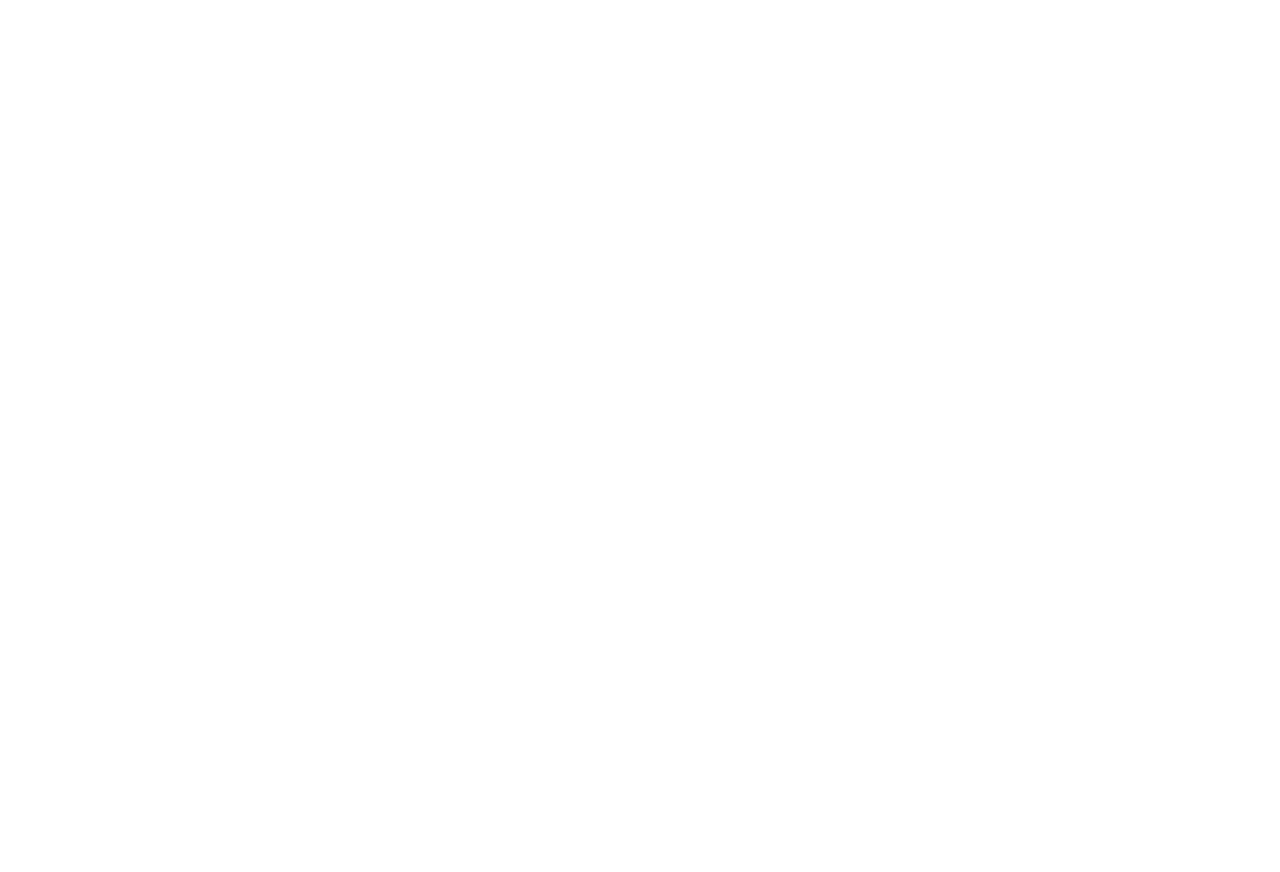
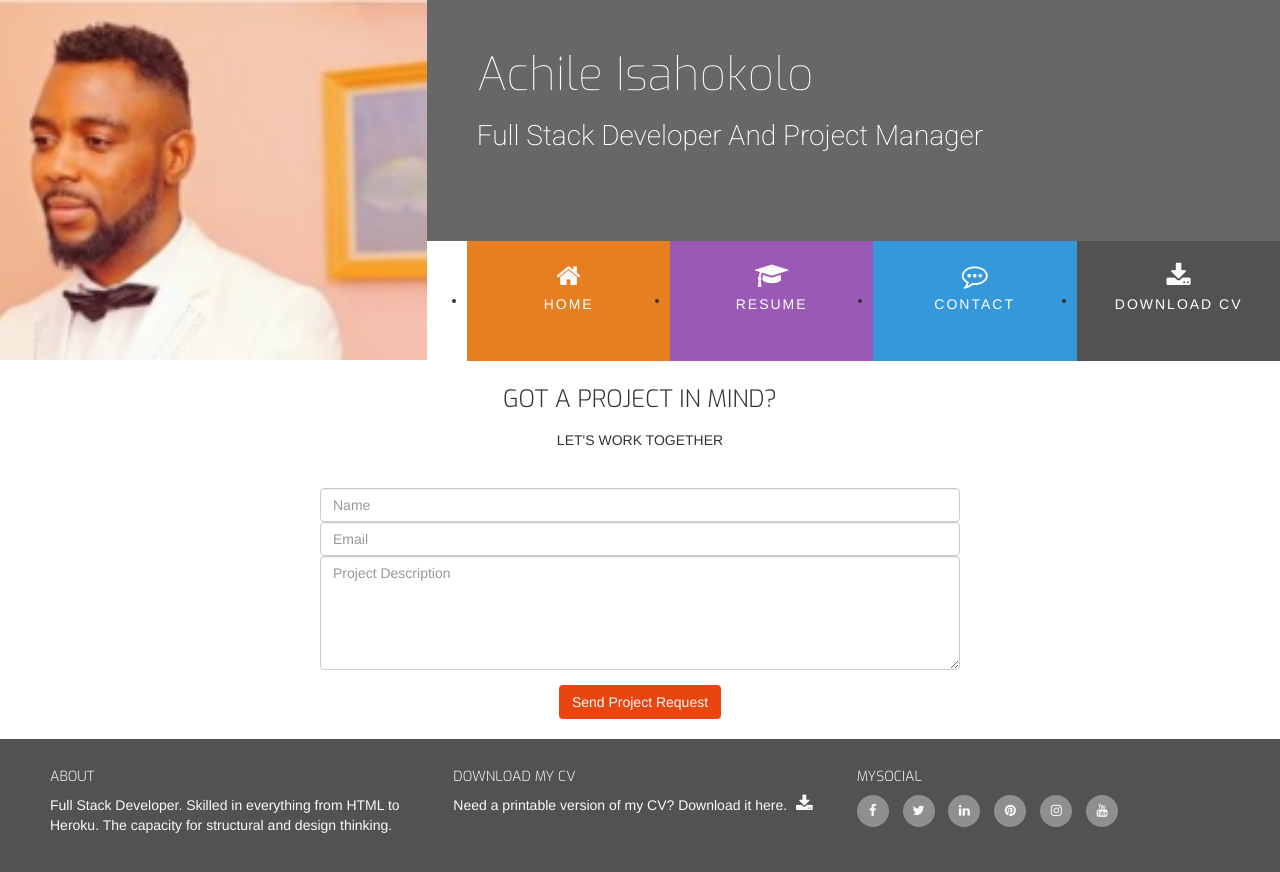
Before and after one commit to AchileAchile/ucd-Resume, a plain HTML site: page contact.html in a window 1280 px wide. Before the commit the page ends 800 px from the top, so only its background shows below. Drawn offline with nearby package versions, Linux system fonts and the light colour scheme.

Commit message:
new modification

```diff
--- a/assets/css/style.css
+++ b/assets/css/style.css
@@ -21,6 +21,10 @@
 
 .bg-color-work-history {
     background-color: #9b59b6;
+}
+
+.bg-color-contact {
+    background-color: #ffffff;
 }
 
 .ul-menu-color-home{
@@ -336,6 +340,29 @@ footer .cv-pdf i:hover {
 }
 
 
+/*.............................Contact*/
+
+.contact-heading {
+    font-family: "Exo",sans-serif;
+    font-weight:300;
+    margin-top: 25px;
+    margin-bottom: 20px;
+}
+
+.center-form {
+    padding-top: 10px;
+    margin: 0 auto;
+    max-width: 70%;
+
+}
+
+button[type="submit"]{
+    margin-top: 15px;
+    margin-bottom: 20px;
+    background-color: #e84610;
+    color: #fafafa;
+}
+
 /*.............................Media Querries*/
 
 @media(min-width: 992px){
@@ -344,4 +371,13 @@ footer .cv-pdf i:hover {
     float: none;
     display: table-cell;
   }
+
+  .center-form {
+        padding-top: 30px;
+        min-height: 240px;
+        margin: 0 auto;
+        max-width: 50%;
+
+    }
+
 }
--- a/contact.html
+++ b/contact.html
@@ -1,18 +1,94 @@
 <!DOCTYPE html>
 <html>
     <head>
-        <link rel="stylesheet" href="https://stackpath.bootstrapcdn.com/bootstrap/4.1.3/css/bootstrap.min.css" type="text/css" />
-        <link rel="stylesheet" href="https://stackpath.bootstrapcdn.com/font-awesome/4.7.0/css/font-awesome.min.css" type="text/css" />
+       <link rel="stylesheet" href="https://maxcdn.bootstrapcdn.com/bootstrap/3.3.7/css/bootstrap.min.css" type="text/css" type="text/css" />
+       <link rel="stylesheet" href="https://stackpath.bootstrapcdn.com/font-awesome/4.7.0/css/font-awesome.min.css" type="text/css" />
+       <link rel="stylesheet" href="https://cdnjs.cloudflare.com/ajax/libs/hover.css/2.3.1/css/hover-min.css" type="text/css" />
+       <link rel="stylesheet" href="assets/css/style.css" type="text/css" />
+       <meta name="viewport" content="width=device-width, initial-scale=1">
     </head>
     <body>
-        <header>
+        <header class="container-fluid">
+            <div class="row">
+                <a href="index.html">
+                    <div class="col-md-4 logo"></div>
+                </a>
+                <div class="col-md-8">
+                    <div class="row bg-color-name-title">
+                        <div class="heading">
+                            <h1 class="name">Achile Isahokolo</h1>
+                            <h2 class="title">Full Stack Developer And Project Manager</h2>
 
+                        </div>
+                    </div>
+                    <div class="row">
+                        <ul id="nav" class="List-inline-clearfix">
+                            <li class="col-xs-6 col-sm-3 ul-menu-color-home menuitem">
+                                <a href="index.html" class="hvr-sweep-to-bottom"><i class="fa fa-home" aria-hidden="true"></i><span>Home</span></a>
+                            </li>
+                            <li class="col-xs-6 col-sm-3 ul-menu-color-resume menuitem">
+                                <a href="resume.html" class="hvr-sweep-to-bottom"><i class="fa fa-graduation-cap" aria-hidden="true"></i><span>Resume</span></a>
+                            </li>
+                            <li class="col-xs-6 col-sm-3 ul-menu-color-contact menuitem">
+                                <a href="#" class="hvr-sweep-to-bottom"><i class="fa fa-commenting-o" aria-hidden="true"></i><span>Contact</span></a>
+                            </li>
+                            <li class="col-xs-6 col-sm-3 ul-menu-color-download menuitem">
+                                <a href="assets/cv/CVachile.pdf" target="_blank" class="hvr-sweep-to-bottom"><i class="fa fa-download" aria-hidden="true"></i><span>Download CV</span></a>
+                            </li>
+                        </ul>
+                    </div>
+                </div>
+            </div>
         </header>
-        <section>
+        <section class="container-fluid">
+            <div class="row bg-color-contact">
+                <div>
+                <h3 class="contact-heading uppercase text-center">Got a project in mind?</h3>
+                <h5 class="uppercase text-center">Let's work together</h5>
+            </div>
+            <div class="center-form">
+                <form>
+                    <input type="text" name="name" class="form-control" id="fullname" placeholder="Name" required/>
+                    <input type="text" name="emailaddress" class="form-control" id="emailaddress" placeholder="Email" required/>
 
+                    <textarea rows="5" name="projectsummary" class="form-control" id="projectsummary" placeholder="Project Description" required></textarea>
+                    <button type="submit" class="btn btn-secondary center-block">Send Project Request</button>
+
+                </form>
+            </div>
+            </div>
         </section>
-        <footer>
+        <footer class="container-fluid">
+            <div id="footer-details" class="row">
+               <div class="col-sm-4">
+                   <h5 class="uppercase general-sub">About</h5>
+                   <p class="inline-block">
+                       Full Stack Developer. Skilled in everything from HTML to Heroku.
+                       The capacity for structural and design thinking.
+                   </p>
+               </div>
+               <div class="col-sm-4">
+                   <h5 class="uppercase general-sub">Download My CV</h5>
+                   <p class="inline-block">
+                       Need a printable version of my CV? Download it here.
+                       <a href="assets/cv/CVachile.pdf" target="_blank" class="cv-pdf"><i class="fa fa-download" aria-hidden="true"></i></a>
+                   </p>
+               </div>
+               <div class="col-sm-4">
+                   <h5 class="uppercase general-sub">MySocial</h5>
+                   <ul class="list-inline social-links">
+                       <li><a target="_blank" href="#"><i class=" fa fa-facebook"></i></a></li>
+                       <li><a target="_blank" href="#"><i class=" fa fa-twitter"></i></a></li>
+                       <li><a target="_blank" href="#"><i class=" fa fa-linkedin"></i></a></li>
+                       <li><a target="_blank" href="#"><i class=" fa fa-pinterest"></i></a></li>
+                       <li><a target="_blank" href="#"><i class=" fa fa-instagram"></i></a></li>
+                       <li><a target="_blank" href="#"><i class=" fa fa-youtube"></i></a></li>
+
+                   </ul>
+               </div>
+            </div>
 
         </footer>
     </body>
+
 </html>
```
Also changed, not shown: hello-world.html (deleted, +0 -62 lines), index.html (+3 -3 lines), resume.html (+3 -3 lines), 2 other files.
